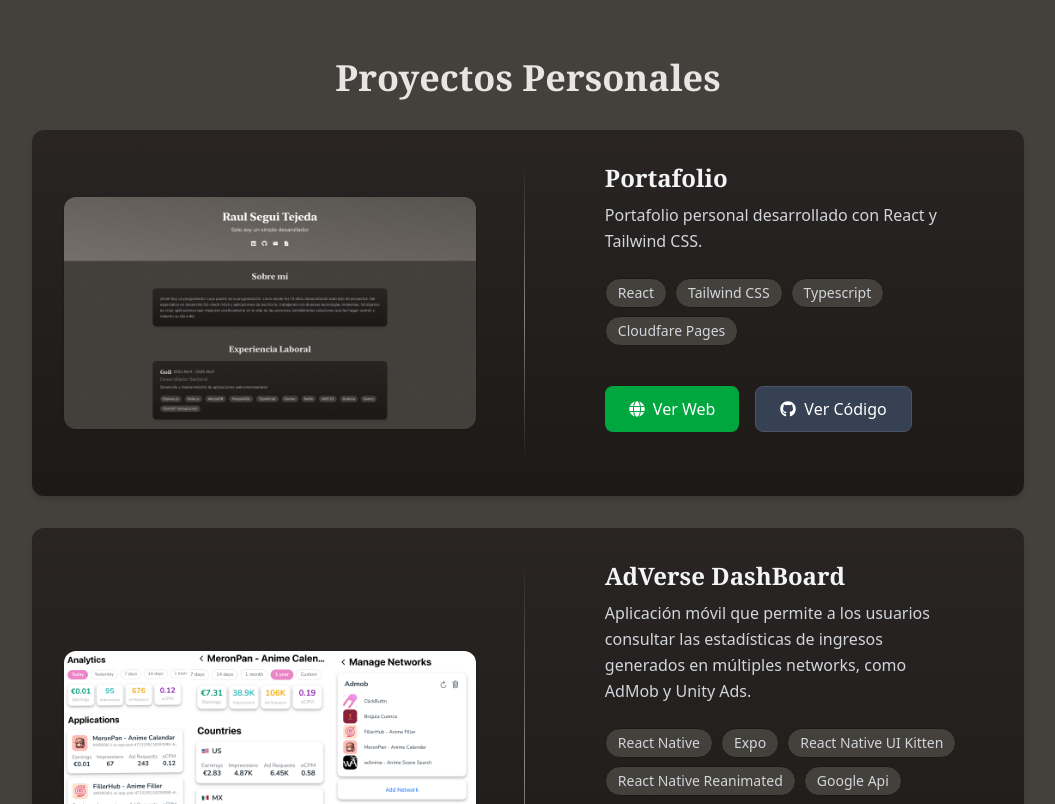
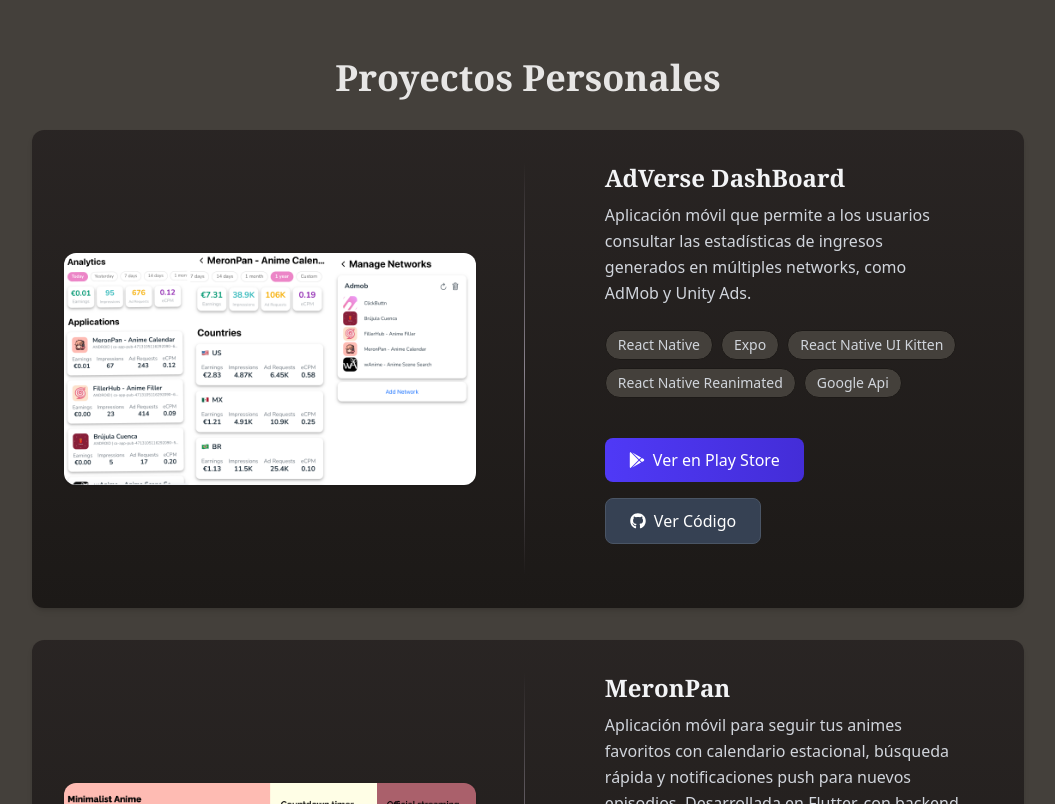
Before and after one commit to xFingerDev/MyPortafolio, a React (Vite) app: page / in a window 1280 px wide. Shown: the part 1440-2244 px from the top of the page, without its empty margins (112-1167 px from the left). Built offline with nearby package versions, Linux system fonts and the light colour scheme.

Commit message:
feat: hidde portafolio in portafolio

```diff
--- a/src/data/personalInfo.ts
+++ b/src/data/personalInfo.ts
@@ -2,6 +2,7 @@
   email: "raul@tejeda.contact",
   linkedin: "http://linkedin.com/in/raul-segui-tejeda/",
   github: "http://github.com/xFingerDev",
+  githubPortafolio: "https://github.com/xFingerDev/MyPortafolio",
   about:
     "¡Hola! Soy programador y me apasiona la tecnología. Desde los 13 años he estado desarrollando todo tipo de proyectos. Me especializo en desarrollo full-stack para aplicaciones móviles y de escritorio, utilizando tecnologías modernas y versátiles. Mi objetivo es crear soluciones que generen un impacto positivo en la vida de las personas, haciéndoles el día más fácil y sacándoles una sonrisa.",
 };
--- a/src/data/personalProjects.ts
+++ b/src/data/personalProjects.ts
@@ -17,6 +17,7 @@
         url: "https://github.com/xFingerDev/MyPortafolio",
       },
     ],
+    hidde: true,
   },
   {
     title: "AdVerse DashBoard",
--- a/src/entities/Project.ts
+++ b/src/entities/Project.ts
@@ -5,6 +5,7 @@
 
 export interface Project {
   title: string;
+  hidde?: boolean;
   status: "Abandoned" | "On Hold" | "Completed" | "In Progress";
   description: string;
   image: string;
--- a/src/sections/PersonalProjectSection.tsx
+++ b/src/sections/PersonalProjectSection.tsx
@@ -8,9 +8,11 @@
         Proyectos Personales
       </h2>
       <div className="grid grid-cols-1 md:grid-cols-2 gap-8">
-        {personalProjects.map((project) => (
-          <ProjectCard project={project} />
-        ))}
+        {personalProjects
+          .filter(({ hidde }) => !hidde)
+          .map((project) => (
+            <ProjectCard project={project} />
+          ))}
       </div>
     </section>
   );
--- a/src/sections/PresentationSection.tsx
+++ b/src/sections/PresentationSection.tsx
@@ -1,6 +1,7 @@
 import { FaGithub, FaLinkedin } from "react-icons/fa";
 import { HiDocumentArrowDown } from "react-icons/hi2";
 import { MdEmail } from "react-icons/md";
+import { TbSourceCode } from "react-icons/tb";
 import { PersonalInfo } from "../data/personalInfo";
 
 const links = [
@@ -8,6 +9,11 @@
   { href: PersonalInfo.github, icon: FaGithub, external: true },
   { href: `mailto:${PersonalInfo.email}`, icon: MdEmail },
   { href: "/cv.pdf", icon: HiDocumentArrowDown, download: true },
+  {
+    href: PersonalInfo.githubPortafolio,
+    icon: TbSourceCode,
+    external: true,
+  },
 ];
 
 const PresentationSectionReferences: React.FC = () => {
```
Also changed, not shown: 1 other file (tests, documents, lock files or other folders).
